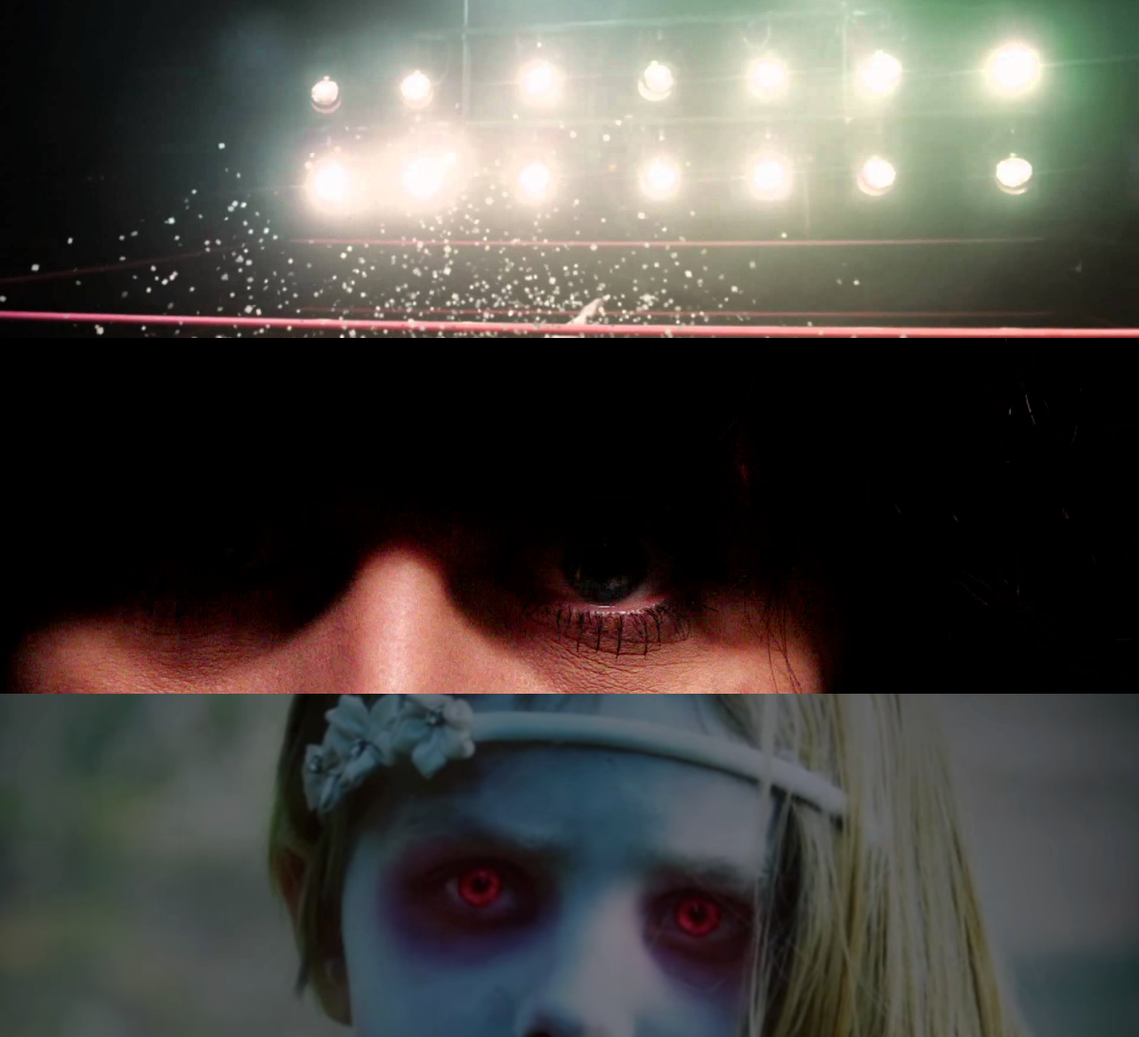
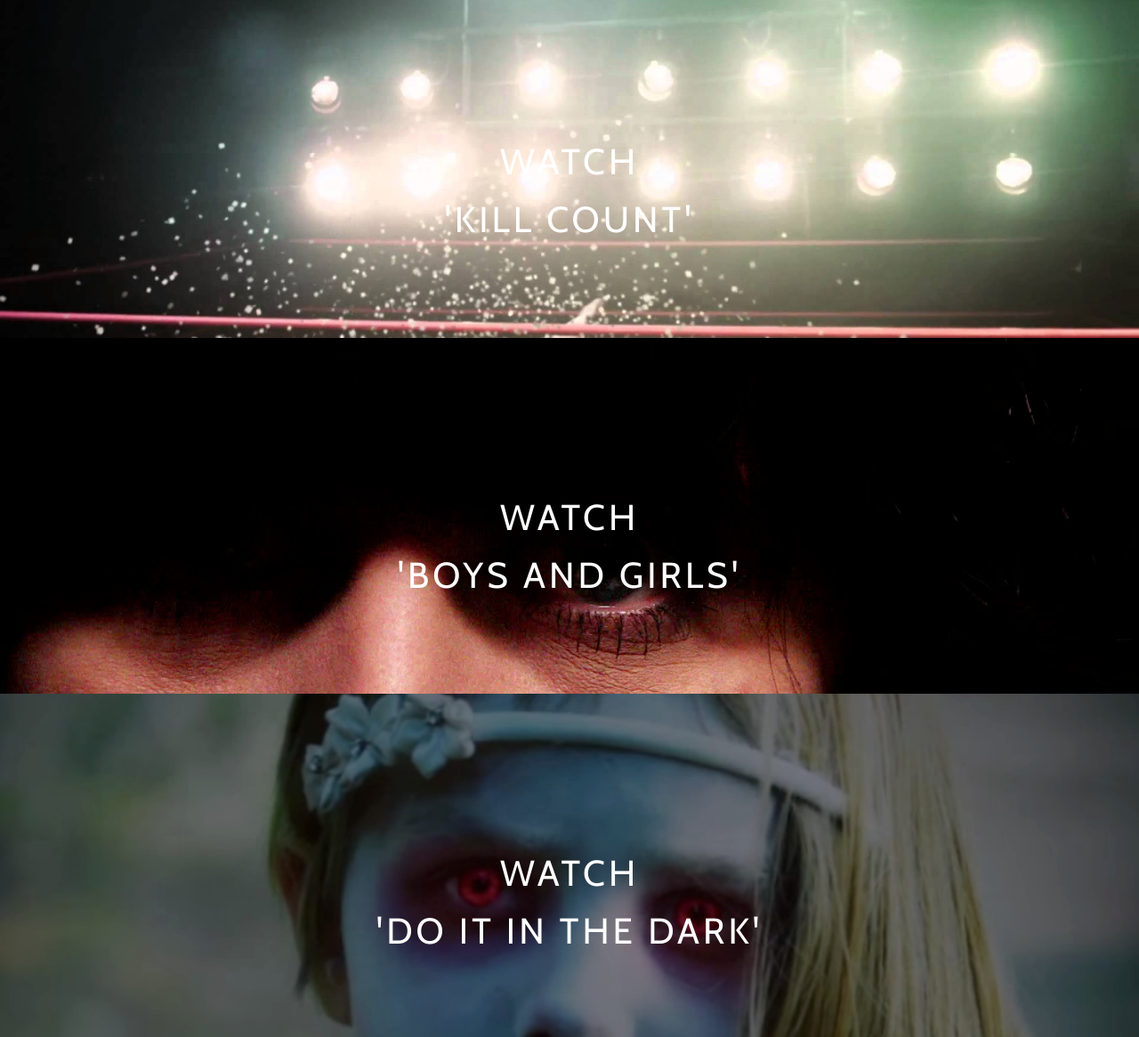
Before and after one commit to DrewHewson/DrewHewson.github.io, a website: page index.html in a window 1280 px wide. Shown: the part 820-1986 px from the top of the page at 89% size. Drawn offline with nearby package versions, Linux system fonts and the light colour scheme.

Commit message:
video tags

```diff
--- a/css/style.css
+++ b/css/style.css
@@ -42,6 +42,17 @@ background-image: url("../img/balconies_kill_count.jpg");
 background-position: center top;
 background-repeat: no-repeat;
 background-size: cover;
+position: relative;
+top: 50%;
+margin-top: 0px;
+left: 0%;
+width: 100%;
+text-align: center;
+color: white;
+font-size: 1.5em;
+line-height: 1.6em;
+transition: 0.2s ease-out;
+-webkit-transition: 0.2s ease-out;
 
 }
 .video_2  {
@@ -49,7 +60,17 @@ background-image: url("../img/balconies_boys_and_girls.jpg");
 background-position: center top;
 background-repeat: no-repeat;
 background-size: cover;
-
+position: relative;
+top: 50%;
+margin-top: 0px;
+left: 0%;
+width: 100%;
+text-align: center;
+color: white;
+font-size: 1.5em;
+line-height: 1.6em;
+transition: 0.2s ease-out;
+-webkit-transition: 0.2s ease-out;
 }
 
 
@@ -58,7 +79,17 @@ background-image: url("../img/balconies_do_it_in_the_dark.jpg");
 background-position: center top;
 background-repeat: no-repeat;
 background-size: cover;
-
+position: relative;
+top: 50%;
+margin-top: 0px;
+left: 0%;
+width: 100%;
+text-align: center;
+color: white;
+font-size: 1.5em;
+line-height: 1.6em;
+transition: 0.2s ease-out;
+-webkit-transition: 0.2s ease-out;
 }
 
 .video_4  {
@@ -66,7 +97,17 @@ background-image: url("../img/balconies_the_slo.jpg");
 background-position: center top;
 background-repeat: no-repeat;
 background-size: cover;
-
+position: relative;
+top: 50%;
+margin-top: 0px;
+left: 0%;
+width: 100%;
+text-align: center;
+color: white;
+font-size: 1.5em;
+line-height: 1.6em;
+transition: 0.2s ease-out;
+-webkit-transition: 0.2s ease-out;
 }
 
 #info {
@@ -109,3 +150,20 @@ margin-left: 150px;
 .box--epsilon h1 {
   font-size: calc(16px + 2vw);
 }
+
+span {
+  font-family: 'Cabin', helvetica, sans-serif;
+  position: absolute;
+    top: 50%;
+    margin-top: -30px;
+    left: 0%;
+    width: 100%;
+    text-align: center;
+    color: white;
+    font-size: 1.5em;
+    line-height: 1.6em;
+    transition: 0.2s ease-out;
+    -webkit-transition: 0.2s ease-out;
+
+
+}
--- a/index.html
+++ b/index.html
@@ -34,20 +34,25 @@
 
   <div class="section no-pad-bot">
     <div class="container_2">
-      <div class="video_1" id="either">
-
-    </div>
-  <div class="video_2" id="either">
-
-    </div>
+      <a class="video_1" id="either" href="https://www.youtube.com/watch?v=OjGPYvXIemg">
+      <span>Watch<br>'Kill Count'</span></a>
+      </a>
 
 
-      <div class="video_3" id="either">
 
-    </div>
-  <div class="video_4" id="either">
 
-    </div>
+  <a class="video_2" id="either" href="https://www.youtube.com/watch?v=DOqIcr2rMvY">
+      <span>Watch<br>'Boys and Girls'</span></a>
+      </a>
+
+    <a class="video_3" id="either" href="https://www.youtube.com/watch?v=Dk6iYPyL1Xg">
+      <span>Watch<br>'Do It In The Dark'</span></a>
+      </a>
+
+
+  <a class="video_4" id="either" href="https://www.youtube.com/watch?v=IPVgBjDpzcs">
+      <span>Watch<br>'The Slo'</span></a>
+      </a>
 
  </div>
 
```
